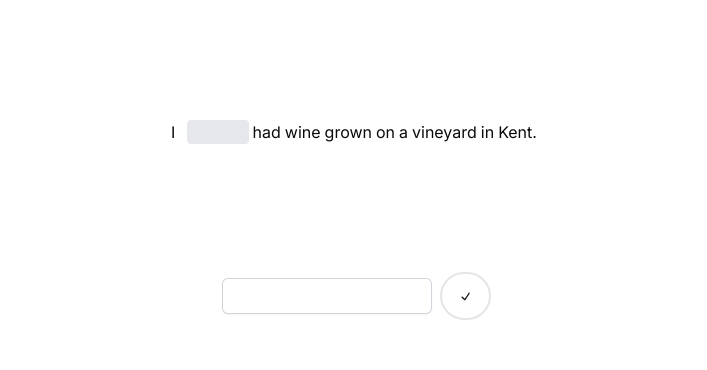
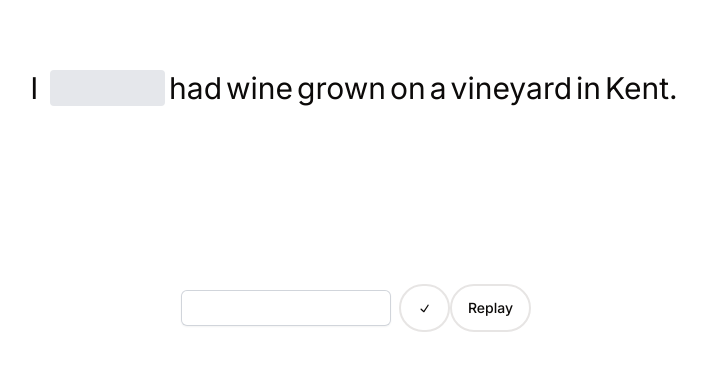
Before and after one commit to HialeahLiam/language-recognition, a Next.js app: page /practice in a window 1280 px wide. Both pictures are taken after a click on the button "Start practice". Shown: the part 248-618 px from the top of the page, without its empty margins (284-991 px from the left). Built offline with nearby package versions, Linux system fonts and the light colour scheme.

Commit message:
dialogue text translates up on playback finish #11

```diff
--- a/components/AuditoryRecognition.tsx
+++ b/components/AuditoryRecognition.tsx
@@ -33,6 +33,9 @@ function AuditoryRecognition({ snippet, onNextSnippet }: Props) {
   const [guessCorrect, setGuessCorrect] = useState<boolean | null>(null);
   const video = useRef(null);
   const progressIntervalRef = useRef<NodeJS.Timer>();
+  const dialogueRef = useRef<HTMLDivElement>(null);
+
+  const dialoguePosition = dialogueRef.current?.getBoundingClientRect();
 
   const testedWord = snippet.words.find(
     (w) => w.id === snippet.testedWordId
@@ -93,7 +96,12 @@ function AuditoryRecognition({ snippet, onNextSnippet }: Props) {
 
   return (
     <div className="mx-auto sm:px-6 lg:px-8 flex flex-col items-center ">
-      <div className="relative mb-20 w-full lg:w-auto lg:h-72 aspect-video ">
+      <div
+        className={cn(
+          "relative mb-20 w-full lg:w-auto lg:h-72 aspect-video ",
+          !snippetPlaying && "opacity-0"
+        )}
+      >
         <video
           onEnded={handleVideoEnd}
           onPlay={handlePlay}
@@ -106,7 +114,7 @@ function AuditoryRecognition({ snippet, onNextSnippet }: Props) {
         ></video>
         <div
           className={cn(
-            "absolute inset-0 z-10 bg-black/50 backdrop-blur-sm flex  items-center justify-center cursor-pointer",
+            "absolute inset-0 z-10 bg-black/50 backdrop-blur-sm flex  items-center justify-center cursor-pointer ",
             (!videoLoaded || snippetPlaying) && "hidden"
           )}
           onClick={handlePlay}
@@ -118,7 +126,13 @@ function AuditoryRecognition({ snippet, onNextSnippet }: Props) {
       </div>
       {guessCorrect !== null && guessCorrect && <p>Correct!</p>}
       {guessCorrect !== null && !guessCorrect && <p>Incorrect</p>}
-      <div className="flex flex-wrap lg:mb-32 mb-20">
+      <div
+        className="flex flex-wrap lg:mb-32 mb-12 text-3xl z-10 transition"
+        ref={dialogueRef}
+        style={{
+          transform: `${snippetPlaying ? "" : "translatey(-50px)"}`,
+        }}
+      >
         {snippet.words.map((w) => {
           const key = w.id;
           return (
@@ -183,6 +197,13 @@ function AuditoryRecognition({ snippet, onNextSnippet }: Props) {
           >
             <CheckIcon></CheckIcon>
           </Button>
+          <Button
+            onClick={handlePlay}
+            className="rounded-full h-12 aspect-square border-2"
+            variant={"outline"}
+          >
+            Replay
+          </Button>
         </div>
       )}
     </div>
```
